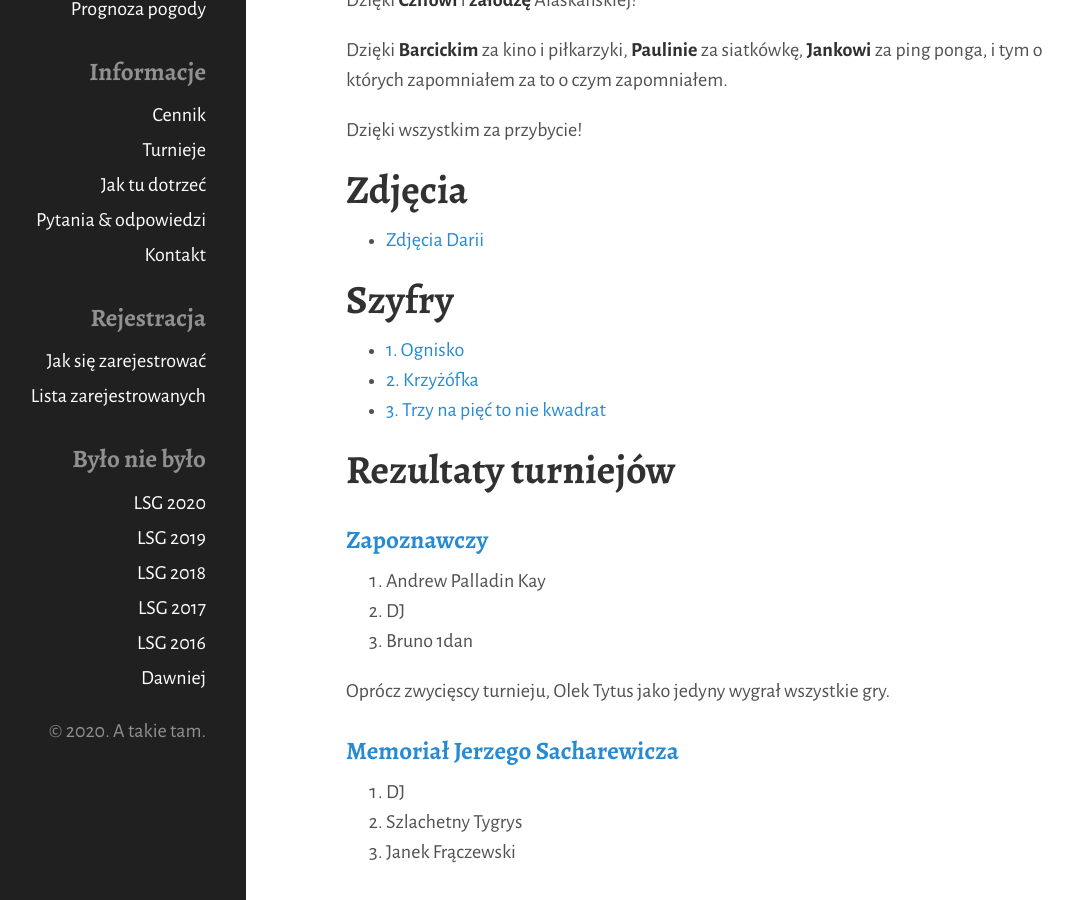
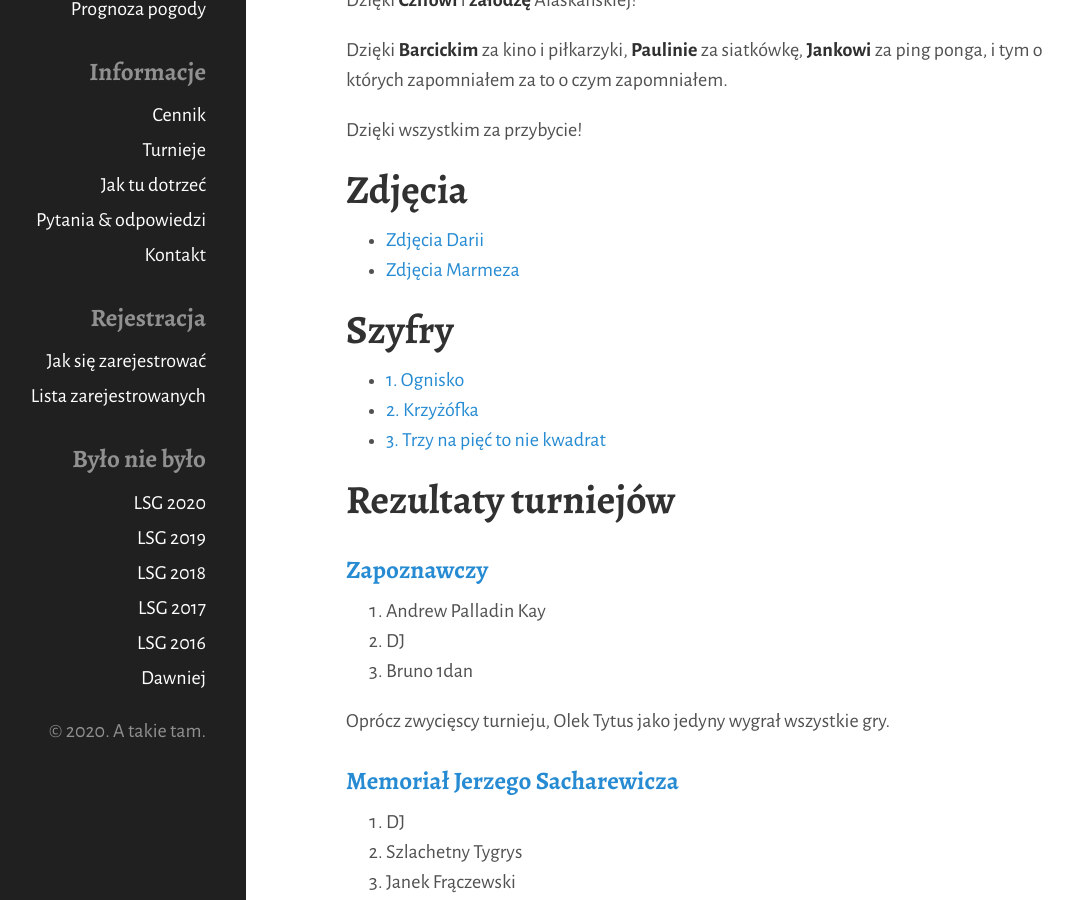
Before and after one commit to tasuki/lsg, a Jekyll site: the page built from 2020.md, in a window 1280 px wide and 900 px high, scrolled down 428 px. Shown: the whole window, without its empty margins (114-1187 px from the left). Built offline with Jekyll 4.4.1, drawn with Linux system fonts in a browser that asks for light colours; nearby versions of some CDN libraries.

Commit message:
Zdjęcia Marmeza

```diff
--- a/2020.md
+++ b/2020.md
@@ -35,6 +35,7 @@ Dzięki wszystkim za przybycie!
 ## Zdjęcia
 
 - [Zdjęcia Darii](https://photos.app.goo.gl/zg6ssuuZJwrVQVNy9)
+- [Zdjęcia Marmeza](https://photos.app.goo.gl/uGgrZii6hkfdBGmFA)
 
 ## Szyfry
 
```
